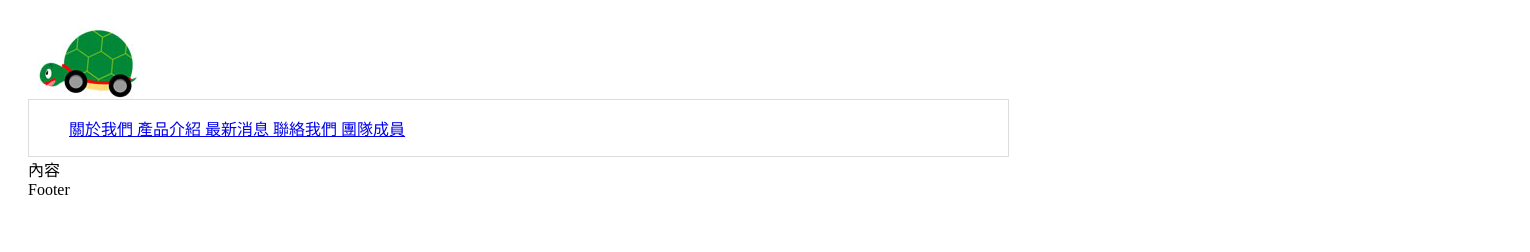
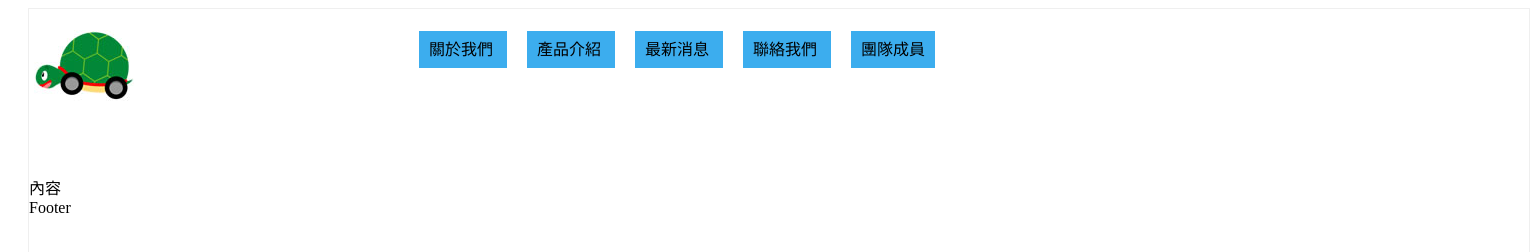
Before and after one commit to letterwind/HLesson, a website: page index2.html in a window 1280 px wide. Shown: the top 252 px of the page, 1530 px wide, since content can reach past the window. Drawn offline with Linux system fonts and the light colour scheme.

Commit message:
新增用Position排版

```diff
--- a/index2.html
+++ b/index2.html
@@ -8,39 +8,66 @@
 
     <style>
         body {
-            padding: 20px;
+            padding: 0 20px;
+            overflow: hidden;
+            position: relative;
+        }
+
+        .wrapper {
+            position: relative;
+            height: 100%;
+            border: 1px solid #eeee;
+            width:1500px;
+            margin:0 auto;
         }
 
         .top-container {
             position: relative;
-            width: 100%;
-            float: left;
+            height:150px;
+            margin:0 auto;
+
         }
 
         .top-container .logo {
-            width:20%;
-            position: relative;
-            left:10px;
-            display: inline-block;
+            width: 150px;
+            float: left;
+            margin:5px;
         }
 
-        .top-container .menu{
-            width: 80%;
-            position: relative;
-            border: 1px #ddd solid;
-            display: inline-block;
+        .top-container .menu {
+            /* margin-left: 350px; */
+            margin:0 auto;
+            width: 800px;
+            /* background: #fc0; */
+            height:50px;
+        }
 
+        .content-wrap {
+            width: 100%;
         }
-        nav{
-            float:left;
+
+        nav {
+            /* float:left; */
+            /* background: #0c80ad; */
+            height: 100px;
         }
-        nav li{
+
+        nav li {
+            padding: 10px;
+            line-height: 50px;
             display: inline;
+            margin-right: 20px;
+            background: #3cadee;
+        }
+        nav li a{
+            text-decoration: none;
+            color: #000;
         }
     </style>
 </head>
 
 <body>
+    <div class="wrapper">
 
         <head>
             <div class="top-container">
@@ -81,13 +108,15 @@
             </div>
         </head>
         <div class="content-wrap">
+
             內容
+
         </div>
 
         <footer>
             Footer
         </footer>
-
+    </div>
 </body>
 
 </html>
```
Also changed, not shown: layout-demo1.html (added, +108 -0 lines). Lines whose indentation alone changed are shown as unchanged.
